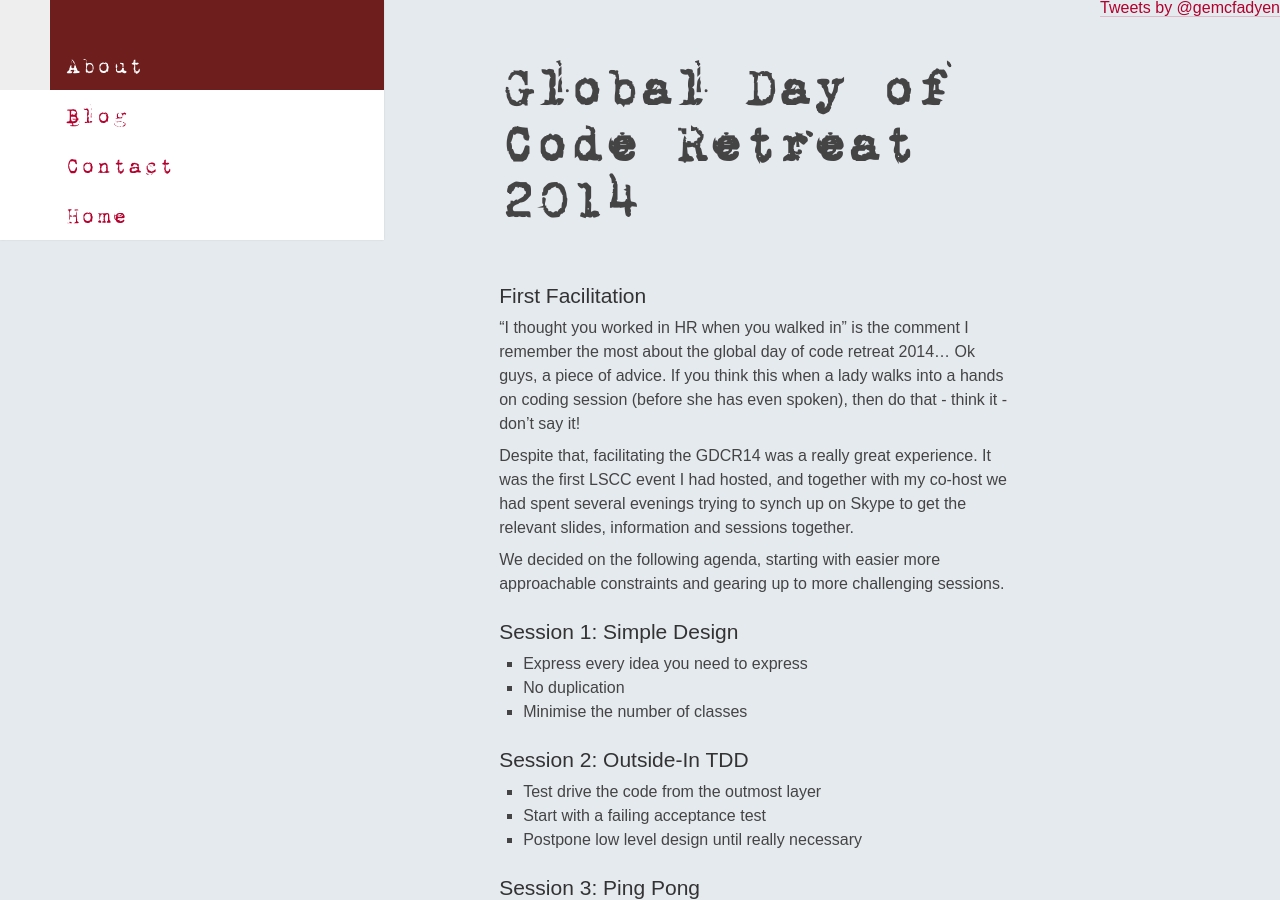
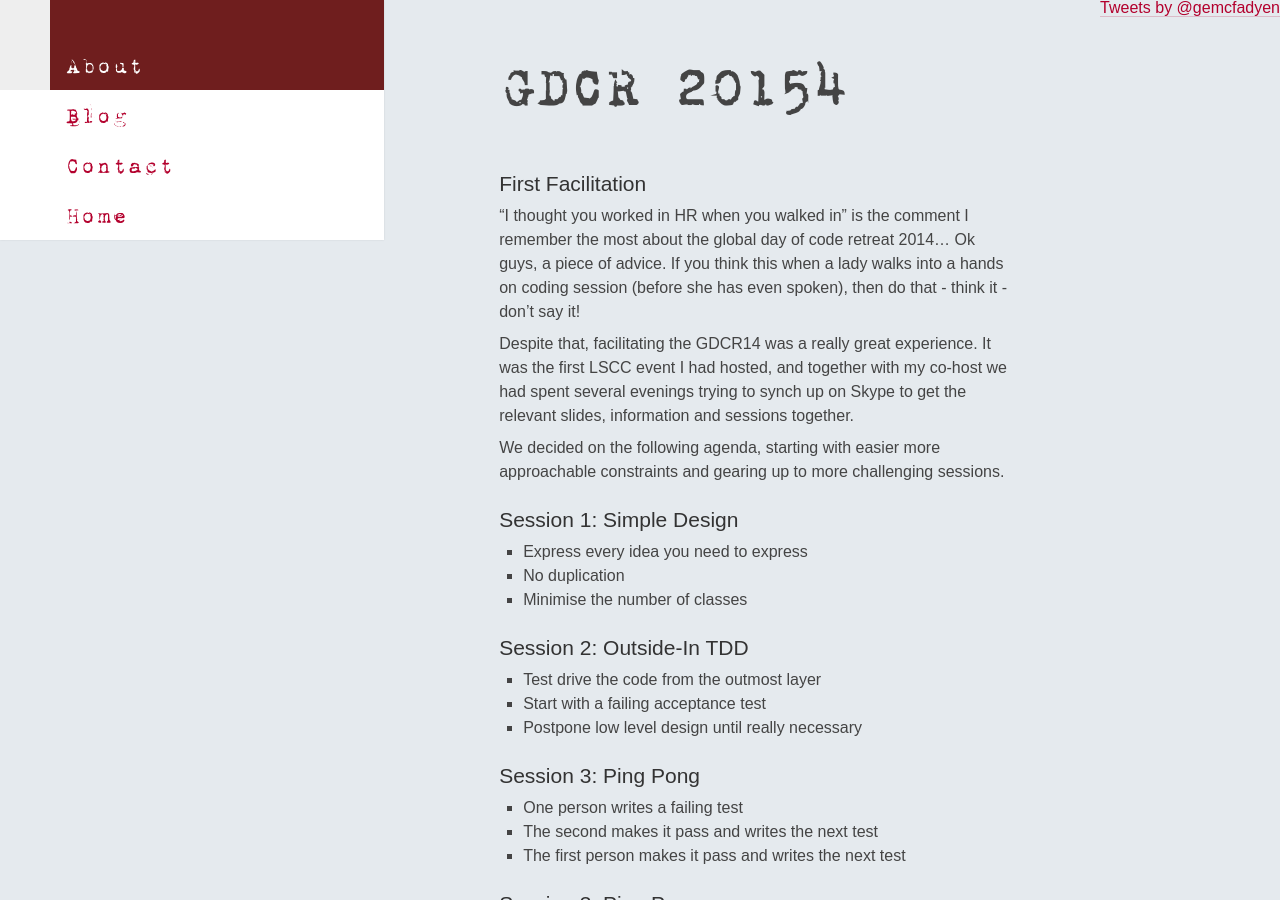
Before and after one commit to gemcfadyen/georginam.com, a Jekyll site: the page built from _posts/2014-03-11-gdcr14.md, in a window 1280 px wide and 900 px high. Built offline with Jekyll 4.4.1, drawn with Linux system fonts in a browser that asks for light colours; Markdown is read by kramdown in place of the engine named in the settings; comment, search, counter and statistics services are not loaded.

Commit message:
editing markup

```diff
--- a/_posts/2014-03-11-gdcr14.md
+++ b/_posts/2014-03-11-gdcr14.md
@@ -1,9 +1,8 @@
 ---
 layout: posts
-title: Global Day of Code Retreat 2014
+title: GDCR 20154
 ---
 ### First Facilitation
-
 
 “I thought you worked in HR when you walked in” is the comment I remember the most about the global day of code retreat 2014… Ok guys, a piece of advice. If you think this when a lady walks into a hands on coding session (before she has even spoken), then do that - think it - don’t say it!
 
```
